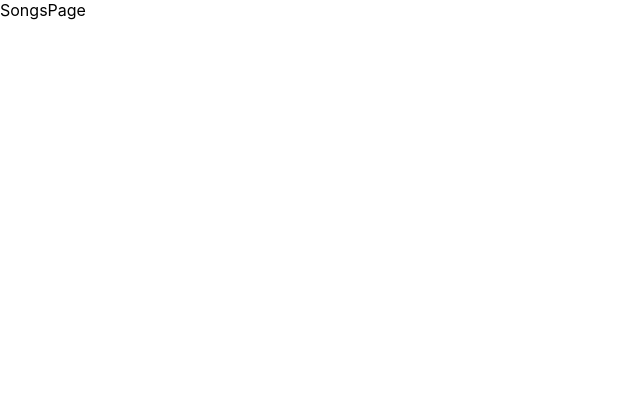
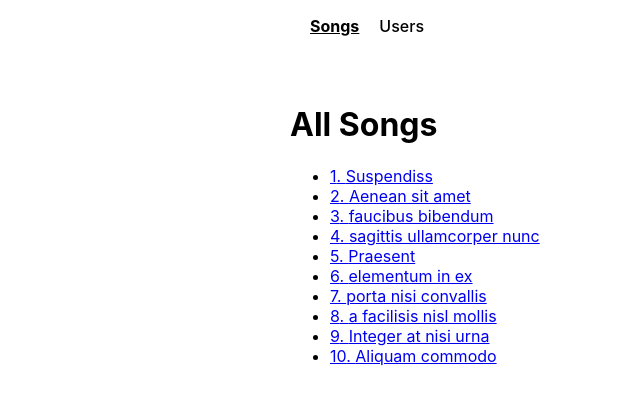
Before and after one commit to LaisvydasGi/final-course-project, a React (Create React App) app: page /songs in a window 1280 px wide. Shown: the top 404 px of the page, without its empty margins (0-640 px from the left). Built offline with nearby package versions, Linux system fonts and the light colour scheme; data requests are answered from the project's data file.

Commit message:
[add] SongsPage, HomePage, first components

```diff
--- a/db.json
+++ b/db.json
@@ -14,21 +14,24 @@
       "id": 1,
       "title": "consectetur adipiscing elit",
       "artistId": 1,
-      "url": "https://via.placeholder.com/600/92c952"
+      "url": "https://via.placeholder.com/600/92c952",
+      "released": "2002-06-18"
 
     },
     {
       "id": 2,
       "title": "ipsum dolor",
       "artistId": 2,
-      "url": "https://via.placeholder.com/600/24f355"
+      "url": "https://via.placeholder.com/600/24f355",
+      "released": "2014-07-09"
 
     },
     {
       "id": 3,
       "title": "Mauris rhoncus vehicula",
       "artistId": 2,
-      "url": "https://via.placeholder.com/600/771796"
+      "url": "https://via.placeholder.com/600/771796",
+      "released": "2021-06-29"
     }
 
   ],
@@ -36,52 +39,62 @@
     {
       "id": 1,
       "title": "Suspendiss",
+      "duration": "2:42",
       "albumId": 1
     },
     {
       "id": 2,
       "title": "Aenean sit amet",
-      "albumId": 1
+      "duration": "5:20",
+      "albumId": 2
     },
     {
       "id": 3,
       "title": "faucibus bibendum",
-      "albumId": 1
+      "duration": "3:33",
+      "albumId": 3
     },
     {
       "id": 4,
       "title": "sagittis ullamcorper nunc",
-      "albumId": 1
+      "duration": "3:12",
+      "albumId": 2
     },
     {
       "id": 5,
       "title": "Praesent",
-      "albumId": 1
+      "duration": "3:52",
+      "albumId": 3
     },
     {
       "id": 6,
       "title": "elementum in ex",
+      "duration": "5:20",
       "albumId": 1
     },
     {
       "id": 7,
       "title": "porta nisi convallis",
+      "duration": "4:22",
       "albumId": 1
     },
     {
       "id": 8,
       "title": "a facilisis nisl mollis",
-      "albumId": 1
+      "duration": "6:55",
+      "albumId": 2
     },
     {
       "id": 9,
       "title": "Integer at nisi urna",
-      "albumId": 1
+      "duration": "1:35",
+      "albumId": 3
     },
     {
       "id": 10,
       "title": " Aliquam commodo",
-      "albumId": 1
+      "duration": "2:56",
+      "albumId": 3
     }
   ],
   "users": [
--- a/src/App.js
+++ b/src/App.js
@@ -1,17 +1,38 @@
-import { Route, Routes } from "react-router-dom"
+import { Link, Route, Routes } from "react-router-dom"
+
+import MainNav from "./components/MainNav/MainNav"
+import Container from "./components/Container/Container"
+
 import UsersPage from "./Pages/UsersPage/UsersPage"
 import UserPage from "./Pages/UserPage/UserPage"
 import SongsPage from "./Pages/SongsPage/SongsPage"
 import SongPage from "./Pages/SongPage/SongPage"
+import HomePage from "./Pages/HomePage/HomePage"
 
 function App() {
   return (
     <div className="App">
+
+      <header className='main-header'>
+        <Container classes='nav-container'>
+          <MainNav/>
+        </Container>
+      </header>
+
       <Routes>
+        <Route path='/' element={<HomePage/>}/>
         <Route path='/songs' element={<SongsPage/>}/>
         <Route path='/songs/:id' element={<SongPage/>}/>
         <Route path='/users' element={<UsersPage/>}/>
         <Route path='/users/:id' element={<UserPage/>}/>
+
+        <Route path='*' element={
+          <Container>
+            <h1>404 error. Page not found...</h1>
+            <Link to='/'>Go back to Home page</Link>
+          </Container>
+        } />
+
       </Routes>
     </div>
   );
--- /dev/null
+++ b/src/Pages/HomePage/HomePage.js
@@ -0,0 +1,11 @@
+import Container from "../../components/Container/Container"
+
+const HomePage = () => {
+  return (
+    <Container>
+      HomePage
+    </Container>
+  )
+}
+
+export default HomePage
--- a/src/Pages/SongPage/SongPage.js
+++ b/src/Pages/SongPage/SongPage.js
@@ -1,7 +1,8 @@
 import { useEffect, useState } from "react"
 import { SERVER_URL } from "../../config"
 import axios from "axios"
-import { useParams } from "react-router-dom"
+import { Link, useParams } from "react-router-dom"
+import Container from "../../components/Container/Container"
 
 const SongPage = () => {
   const id = useParams().id;
@@ -11,20 +12,29 @@ const SongPage = () => {
 
   useEffect(() => {
 
-    axios.get(`${SERVER_URL}/songs/${id}`)
+    axios.get(`${SERVER_URL}/songs/${id}?_expand=album`)
       .then(res => {
         setSong(res.data);
       })
       .catch(err => console.log(err))
+
   }, [id])
 
   return (
     song &&
-    <div>
-        <h2>{song.title}</h2>
-        <p>From album: {song.albumId}</p>
-    </div>
+    <Container>
+      <h2>{song.title}</h2>
 
+      <p>Duration: {song.duration}</p>
+
+      <p>Album:
+        <Link to={`/albums/${song.albumId}`}>
+          {song.album.title}
+        </Link>
+      </p>
+
+      <p>Released at: {song.album.released}</p>
+    </Container>
   )
 }
 
--- a/src/Pages/SongsPage/SongsPage.js
+++ b/src/Pages/SongsPage/SongsPage.js
@@ -1,6 +1,42 @@
+import { useEffect, useState } from "react"
+import { Link } from "react-router-dom"
+import axios, { AxiosHeaders } from "axios"
+
+import Container from "../../components/Container/Container"
+import { SERVER_URL } from "../../config"
+
 const SongsPage = () => {
+
+  const [songs, setSongs] = useState([]);
+
+
+
+  useEffect(() => {
+
+    axios.get(`${SERVER_URL}/songs`)
+    .then(res => {
+      setSongs(res.data)
+    })
+
+  }, [])
+
+
+
   return (
-    <div>SongsPage</div>
+    <Container>
+      <h1>All Songs</h1>
+      <ul>
+        {songs.map(song => (
+
+          <li key={song.id}>
+            <Link to={`/songs/${song.id}`}>
+              {song.id}. {song.title}
+            </Link>
+          </li>
+
+        ))}
+      </ul>
+    </Container>
   )
 }
 
--- a/src/Pages/UserPage/UserPage.js
+++ b/src/Pages/UserPage/UserPage.js
@@ -2,6 +2,7 @@ import { useEffect, useState } from "react"
 import { Link, useParams } from "react-router-dom"
 import { SERVER_URL } from "../../config"
 import axios from "axios"
+import Container from "../../components/Container/Container"
 
 const UserPage = () => {
   const id = useParams().id;
@@ -47,7 +48,7 @@ const UserPage = () => {
   }
 
   return (
-    <div>
+    <Container>
       <button>Delete User</button>
       {/* <Link to={`/users/edit/${user.id}`}>Edit User</Link> */}
       <h2>{user.id}. {user.username} </h2>
@@ -55,23 +56,25 @@ const UserPage = () => {
       <h3>Liked songs:</h3>
       <ul>
         {user && user.likedSongs.map((likedSong, index) => {
+
           const song = songs.find(it => it.id === likedSong.songId)
 
           if(!song) {
             return ''
           } else {
             return (
+
               <li key={index}>
                 <Link to={`/songs/${song.id}`}>
                   {song.title}
                 </Link>
               </li>
+
             )
           }
         })}
       </ul>
-
-    </div>
+    </Container>
   )
 }
 
--- a/src/Pages/UsersPage/UsersPage.js
+++ b/src/Pages/UsersPage/UsersPage.js
@@ -2,6 +2,7 @@ import { useEffect, useState } from "react"
 import { Link } from "react-router-dom"
 import axios from "axios"
 import { SERVER_URL } from "../../config"
+import Container from "../../components/Container/Container"
 
 const UsersPage = () => {
   const [users, setUsers] = useState([]);
@@ -12,18 +13,20 @@ const UsersPage = () => {
   }, [])
 
   return (
-    <div>
+    <Container>
       <h1>Users:</h1>
       <ul>
         {users.map(user => (
+
           <li key={user.id}>
             <Link to={`/users/${user.id}`}>
               ({user.id}) {user.username}
             </Link>
           </li>
+
         ))}
       </ul>
-    </div>
+    </Container>
   )
 }
 
--- /dev/null
+++ b/src/components/Container/Container.css
@@ -0,0 +1,13 @@
+.container {
+  max-width: 700px;
+  margin-left: auto;
+  margin-right: auto;
+  padding: 0;
+  padding-top: 2rem;
+  padding-bottom: 2rem;
+}
+
+.container.nav-container{
+  padding-top: 1rem;
+  padding-bottom: 1rem;
+}
--- /dev/null
+++ b/src/components/Container/Container.js
@@ -0,0 +1,12 @@
+import './Container.css';
+
+function Container({ children, classes }) {
+
+  return (
+    <div className={`container ${classes ? classes: ''}`}>
+      {children}
+    </div>
+  )
+}
+
+export default Container;
--- /dev/null
+++ b/src/components/MainNav/MainNav.css
@@ -0,0 +1,28 @@
+.nav-list {
+  list-style-type: none;
+  display: flex;
+  flex-wrap: wrap;
+  gap: 5px 20px;
+  margin: 0;
+  padding-left: 0;
+}
+
+.nav-link {
+  color: black;
+  text-decoration: none;
+  font-weight: 500;
+  text-transform: capitalize;
+}
+
+.nav-link.active {
+  font-weight: 700;
+  text-decoration: underline;
+}
+
+.nav-link:hover {
+  color: gray;
+}
+
+.nav-link.active:hover {
+  color: black;
+}
--- /dev/null
+++ b/src/components/MainNav/MainNav.js
@@ -0,0 +1,29 @@
+import './MainNav.css';
+import logo from './logo.svg'
+import { NavLink } from "react-router-dom"
+
+const MainNav = () => {
+  return(
+    <nav className='main-nav'>
+      <ul className='nav-list'>
+
+        <li className='nav-item'>
+          <NavLink to='/' className='nav-link'>
+            <img src={logo} className='nav-logo' alt='logo'/>
+          </NavLink>
+        </li>
+
+        <li className='nav-item'>
+          <NavLink to='/songs' className='nav-link'>Songs</NavLink>
+        </li>
+
+        <li className='nav-item'>
+          <NavLink to='/users' className='nav-link'>Users</NavLink>
+        </li>
+
+      </ul>
+    </nav>
+  );
+}
+
+export default MainNav
```
Also changed, not shown: src/Pages/AlbumsPage/AlbumsPage.js (added, +7 -0 lines), src/components/MainNav/logo.svg (added), 1 other file (tests, documents, lock files or other folders).
